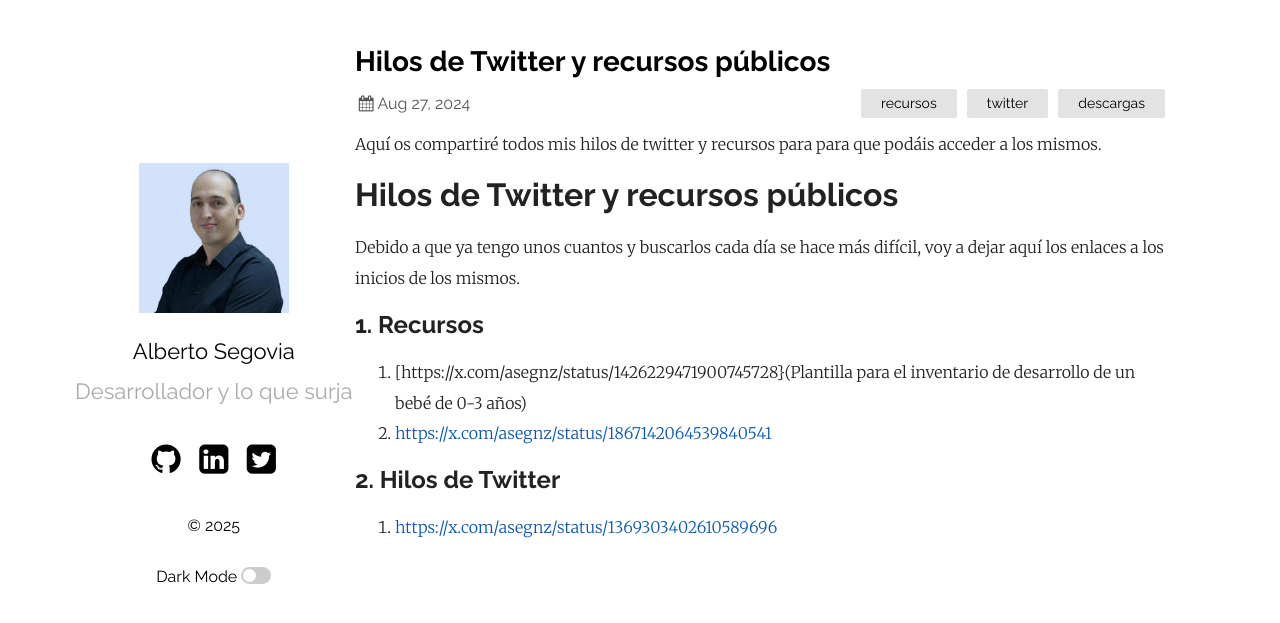
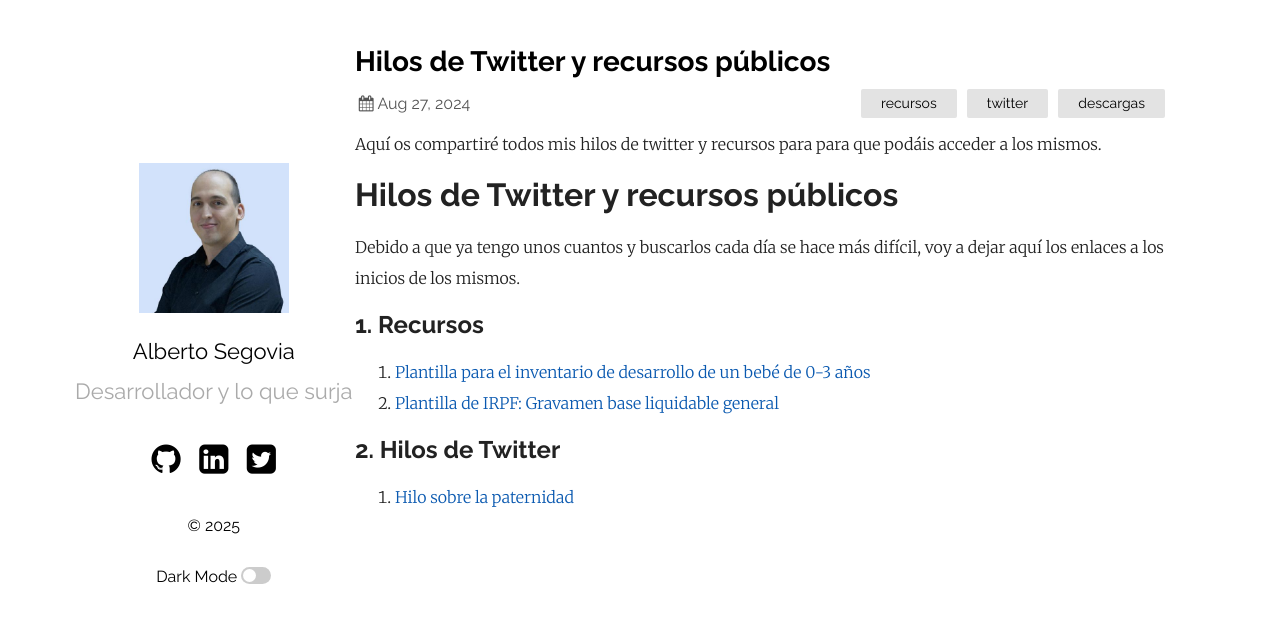
Before and after one commit to asegnz/asegnz.github.io, a Jekyll site: the page built from _posts/2025-08-27-recursos.md, in a window 1280 px wide. Shown: the top 623 px of the page. Built offline with Jekyll 4.4.1, drawn with Linux system fonts in a browser that asks for light colours; comment, search, counter and statistics services are not loaded.

Commit message:
Update 2025-08-27-recursos.md

```diff
--- a/_posts/2025-08-27-recursos.md
+++ b/_posts/2025-08-27-recursos.md
@@ -13,9 +13,9 @@ Debido a que ya tengo unos cuantos y buscarlos cada día se hace más difícil,
 
 ## 1. Recursos
 
-1. [https://x.com/asegnz/status/1426229471900745728}(Plantilla para el inventario de desarrollo de un bebé de 0-3 años)
-2. [https://x.com/asegnz/status/1867142064539840541](Plantilla de IRPF: Gravamen base liquidable general)
+1. [Plantilla para el inventario de desarrollo de un bebé de 0-3 años](https://x.com/asegnz/status/1426229471900745728)
+2. [Plantilla de IRPF: Gravamen base liquidable general](https://x.com/asegnz/status/1867142064539840541)
 
 ## 2. Hilos de Twitter
 
-1. [https://x.com/asegnz/status/1369303402610589696](Hilo sobre la paternidad)
+1. [Hilo sobre la paternidad](https://x.com/asegnz/status/1369303402610589696)
```
